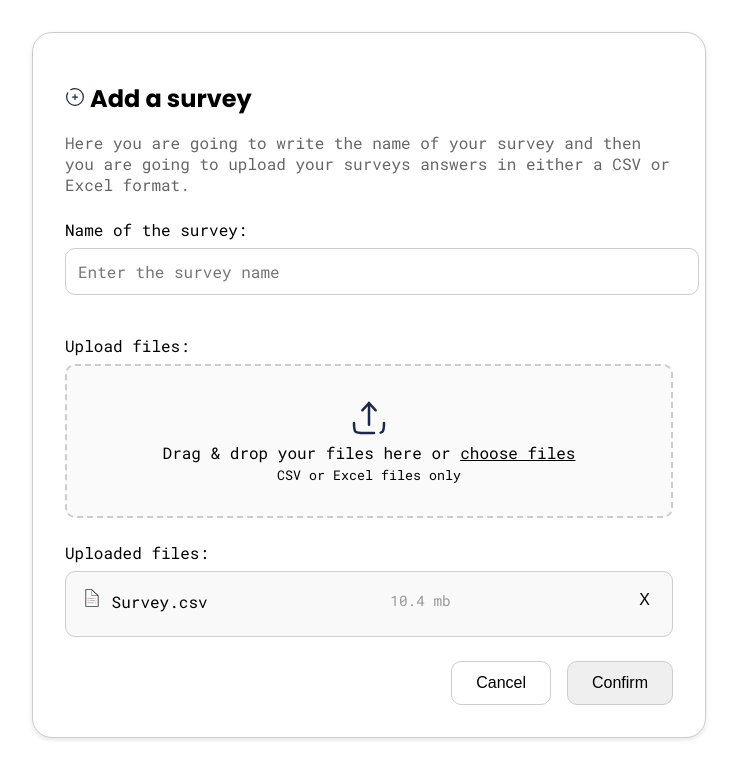
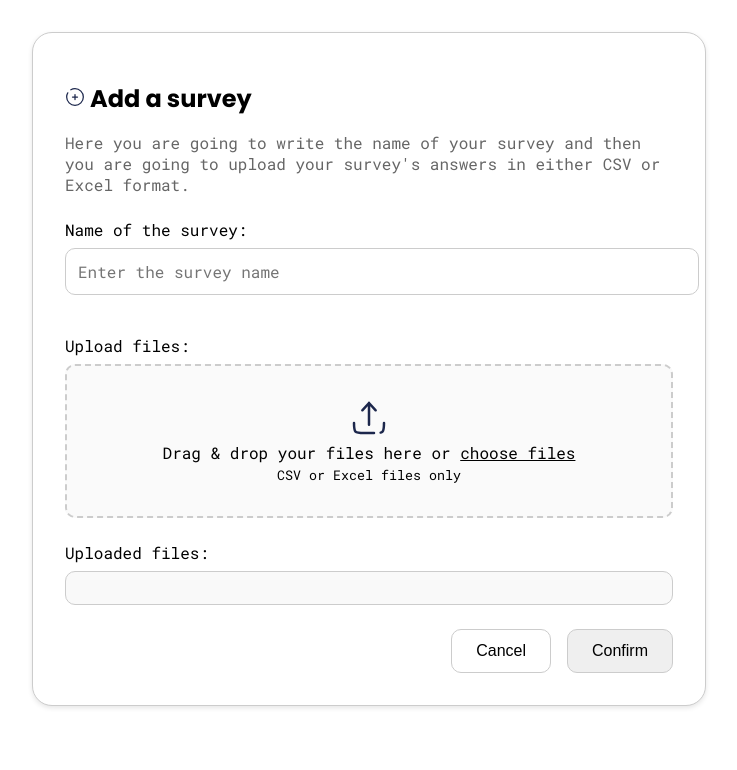
Before and after one commit to tinocoAlexander/SurveyAnalytics, a Django app: page /analysisSurveys/ in a window 1280 px wide. Shown: the part 140-910 px from the top of the page, without its empty margins (271-1008 px from the left). After the commit the page ends 848 px from the top, so only its background shows below. Run offline with Django 5.2, Linux system fonts and the light colour scheme; the visitor is signed in with stand-in values (Sample User, id 1); some libraries are stand-ins or nearby versions.

Commit message:
New surveys upload files functionality

```diff
--- a/survey_analytics/analysis/templates/analysis/analysisSurveys.html
+++ b/survey_analytics/analysis/templates/analysis/analysisSurveys.html
@@ -5,35 +5,45 @@
 {% endblock %}
 {% block content %}
 <main class="form-container">
-    <form class="survey-form">
-        <h1 class="form-title"><img src="{% static 'images/icons/addIcon.svg' %}" alt="Error while loading the image" class="icons"> Add a survey</h1>
+    <form class="survey-form" method="post" enctype="multipart/form-data">
+        {% csrf_token %}
+        <h1 class="form-title">
+            <img src="{% static 'images/icons/addIcon.svg' %}" alt="Error loading the image" class="icons"> Add a survey
+        </h1>
         <p class="form-description">
-            Here you are going to write the name of your survey and then you are going to upload your surveys answers in either a CSV or Excel format.
+            Here you are going to write the name of your survey and then you are going to upload your survey's answers in either CSV or Excel format.
         </p>
 
         <label for="survey-name" class="form-label">Name of the survey:</label>
-        <input type="text" id="survey-name" class="form-input" placeholder="Enter the survey name">
+        <input type="text" id="survey-name" name="survey_name" class="form-input" placeholder="Enter the survey name">
 
         <label for="upload-files" class="form-label">Upload files:</label>
-        <div class="file-dropzone" onclick="document.getElementById('upload-files').click()" ondrop="handleDrop(event)">
-            <input type="file" name="upload-files" id="upload-files" accept=".csv, .xls" multiple hidden>
-            <img src="{% static 'images/icons/uploadIcon.svg' %}" alt="Error while loading the image" class="icons upload-icon">
+        <div class="file-dropzone"
+             onclick="document.getElementById('upload-files').click()"
+             ondrop="handleDrop(event)"
+             ondragover="allowDrop(event)">
+            <input type="file" name="upload_files" id="upload-files" accept=".csv, .xls" multiple hidden>
+            <img src="{% static 'images/icons/uploadIcon.svg' %}" alt="Error loading the image" class="icons upload-icon">
             <p>Drag & drop your files here or <span class="file-choose">choose files</span></p>
             <small>CSV or Excel files only</small>
         </div>
+
         <label for="uploaded-files" class="form-label">Uploaded files:</label>
-        <div class="uploaded-files">
-            <div class="file-item">
-                <span> <img src="{% static 'images/icons/documentIcon.svg' %}" alt="Error while loading the image" class="icons"> Survey.csv</span>
-                <small>10.4 mb</small>
-                <button class="remove-file-btn">X</button>
-            </div>
+        <div class="uploaded-files" id="uploaded-files">
         </div>
 
         <div class="form-actions">
-            <button type="button" class="btn-cancel">Cancel</button>
+            <button type="button" class="btn-cancel" onclick="cancelUpload()">Cancel</button>
             <button type="submit" class="btn-confirm">Confirm</button>
         </div>
     </form>
 </main>
 {% endblock %}
+
+{% block below_js %}
+    <script>
+        const documentIconUrl = "{% static 'images/icons/documentIcon.svg' %}";
+        const cancelUrl = "{% url 'users:index' %}";
+    </script>
+    <script src="{% static 'js/uploadFiles.js' %}"></script>
+{% endblock %}
--- /dev/null
+++ b/survey_analytics/static/js/uploadFiles.js
@@ -0,0 +1,57 @@
+let uploadedFiles = [];
+
+const fileInput = document.getElementById('upload-files');
+const uploadedFilesContainer = document.getElementById('uploaded-files');
+
+fileInput.addEventListener('change', function(event) {
+    handleFiles(event.target.files);
+});
+
+function allowDrop(event) {
+    event.preventDefault();
+}
+
+function handleDrop(event) {
+    event.preventDefault();
+    const files = event.dataTransfer.files;
+    handleFiles(files);
+}
+
+function handleFiles(files) {
+    for (let i = 0; i < files.length; i++) {
+        const file = files[i];
+        uploadedFiles.push(file);
+        displayFile(file);
+    }
+    fileInput.value = '';
+}
+
+function displayFile(file) {
+    const fileItem = document.createElement('div');
+    fileItem.className = 'file-item';
+    fileItem.innerHTML = `
+        <span>
+            <img src="${documentIconUrl}" alt="Document Icon" class="icons">
+            ${file.name}
+        </span>
+        <small>${(file.size / (1024 * 1024)).toFixed(1)} mb</small>
+        <button type="button" class="remove-file-btn" onclick="removeFile('${file.name}', this)">X</button>
+    `;
+    uploadedFilesContainer.appendChild(fileItem);
+}
+
+function removeFile(fileName, btn) {
+    uploadedFiles = uploadedFiles.filter(f => f.name !== fileName);
+    const fileItem = btn.parentNode;
+    fileItem.parentNode.removeChild(fileItem);
+}
+
+function cancelUpload() {
+    uploadedFiles = [];
+    uploadedFilesContainer.innerHTML = '';
+    window.location.href = cancelUrl;
+}
+
+const surveyForm = document.querySelector('.survey-form');
+surveyForm.addEventListener('submit', function(event) {
+});
--- a/survey_analytics/users/templates/layout/base.html
+++ b/survey_analytics/users/templates/layout/base.html
@@ -69,3 +69,4 @@
 
 </body>
 </html>
+{% block below_js %}{% endblock %}
```
